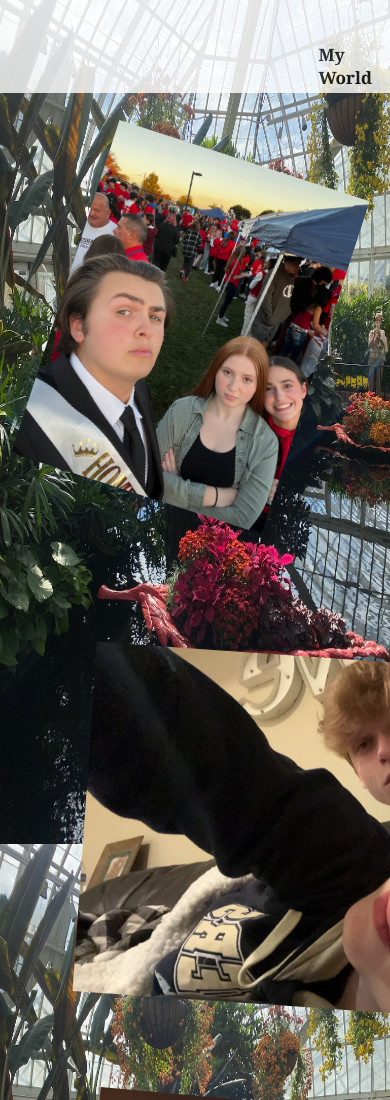
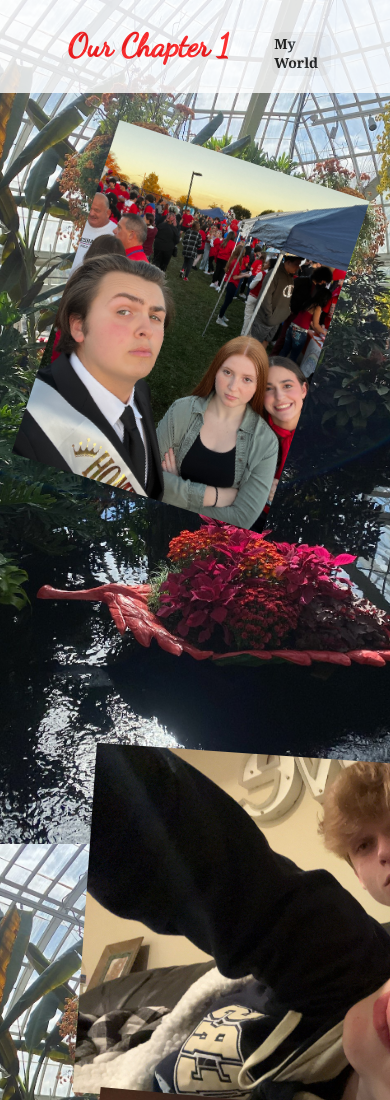
Before and after one commit to Veddersboy/N-M, a React (Create React App) app: page / in a window 390 px wide. Shown: the top 1100 px of the page. Built offline with nearby package versions, Linux system fonts and the light colour scheme.

Commit message:
setup gh-pages

```diff
--- a/src/Topbar.css
+++ b/src/Topbar.css
@@ -54,3 +54,29 @@ position: absolute;
 top: 0.1vh;
 left: 80vh;
 }
+
+@media (min-width: 320px) and (max-width: 768px) {
+
+.Topbar {
+    justify-content: center; /* Center items for smaller screens */
+    height: 10vh;
+    padding: 0.5vh;
+}
+
+.button1 {
+    font-size: 14px;
+    height: 2.5vh;
+    width: 5vw;
+    background-color: whitesmoke;
+    height: 5.2vh;
+    width: 15vw;
+    border-radius: 9.5px;
+}
+
+.Topbar h1 {
+    position: static;
+    transform: none;
+    margin-right: -70vw;
+}
+
+}
--- a/src/index.css
+++ b/src/index.css
@@ -20,8 +20,9 @@ code {
     monospace;
 }
 
-@media only screen and (max-device-width: 2532px) and (max-device-height: 1170px) {
+@media (min-device-width:320px) and (max-device-width:768px) {
   body {
-    background-size: 100% 100%; /* or any other suitable style */
+    background-size: 100% 100%;
+    background-position:0%
   }
 }
--- a/src/pictures.css
+++ b/src/pictures.css
@@ -231,6 +231,29 @@ left: 80vh;
 
 /*//////////////////////////////////////////////*/
 
+@media (min-width: 320px) and (max-width: 768px) {
+.cozy img{ /* 2 */
+    position: absolute;
+    bottom: -32vh;
+    left: 10vh;
+    transform: rotate(4deg);
+}
 
+.cozy img:hover{
+    filter: brightness(1.4)
+}
+
+.fav_pic img{ /* 15 */
+    position: absolute;
+    top: 172vh;
+    left: 154vh;
+    transform: rotate(3.5deg);
+}
+
+.fav_pic img:hover{
+    filter: brightness(1.4)
+}
+
+}
 
 /*//////////////////////////////////////////////*/
```
